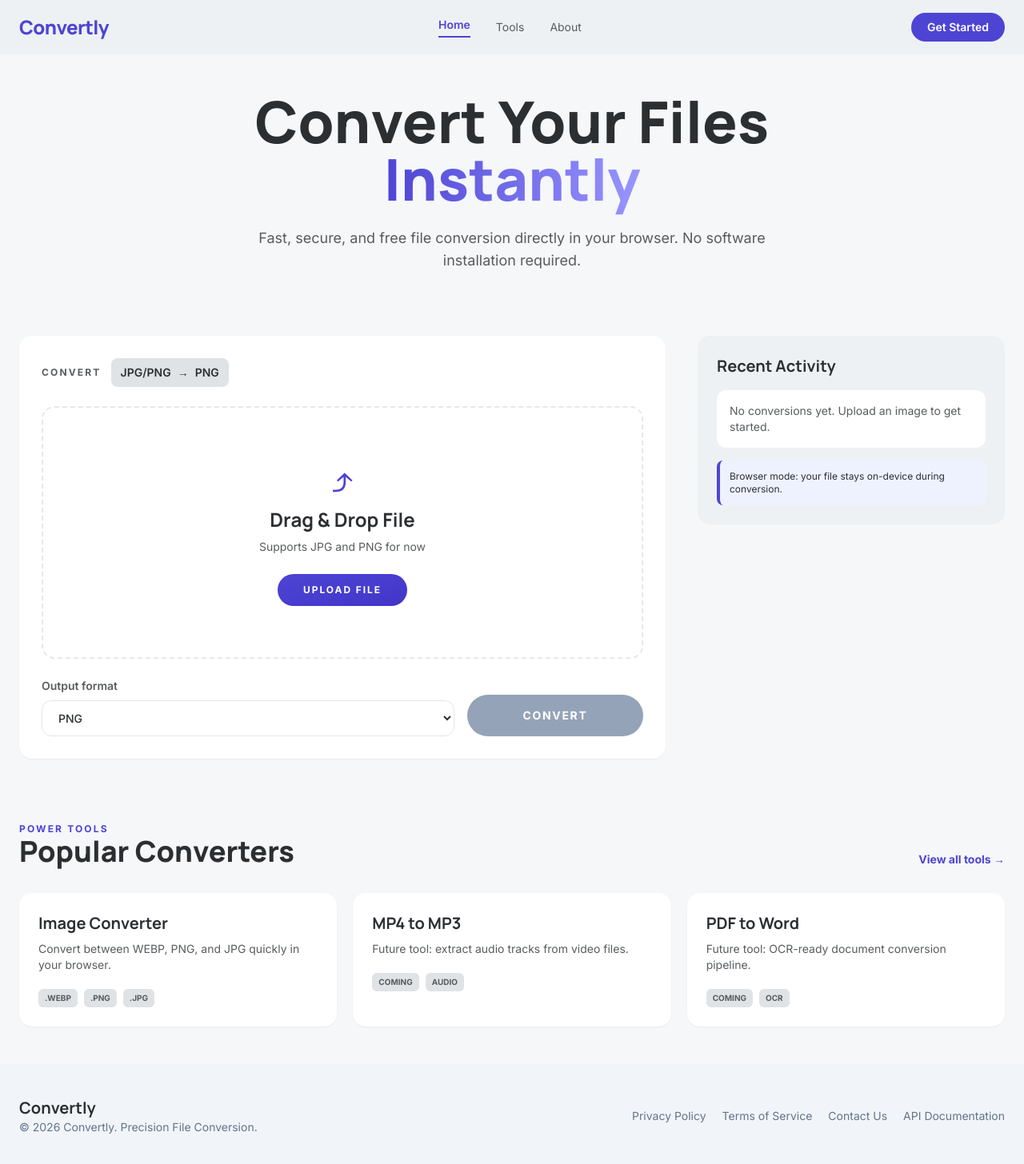
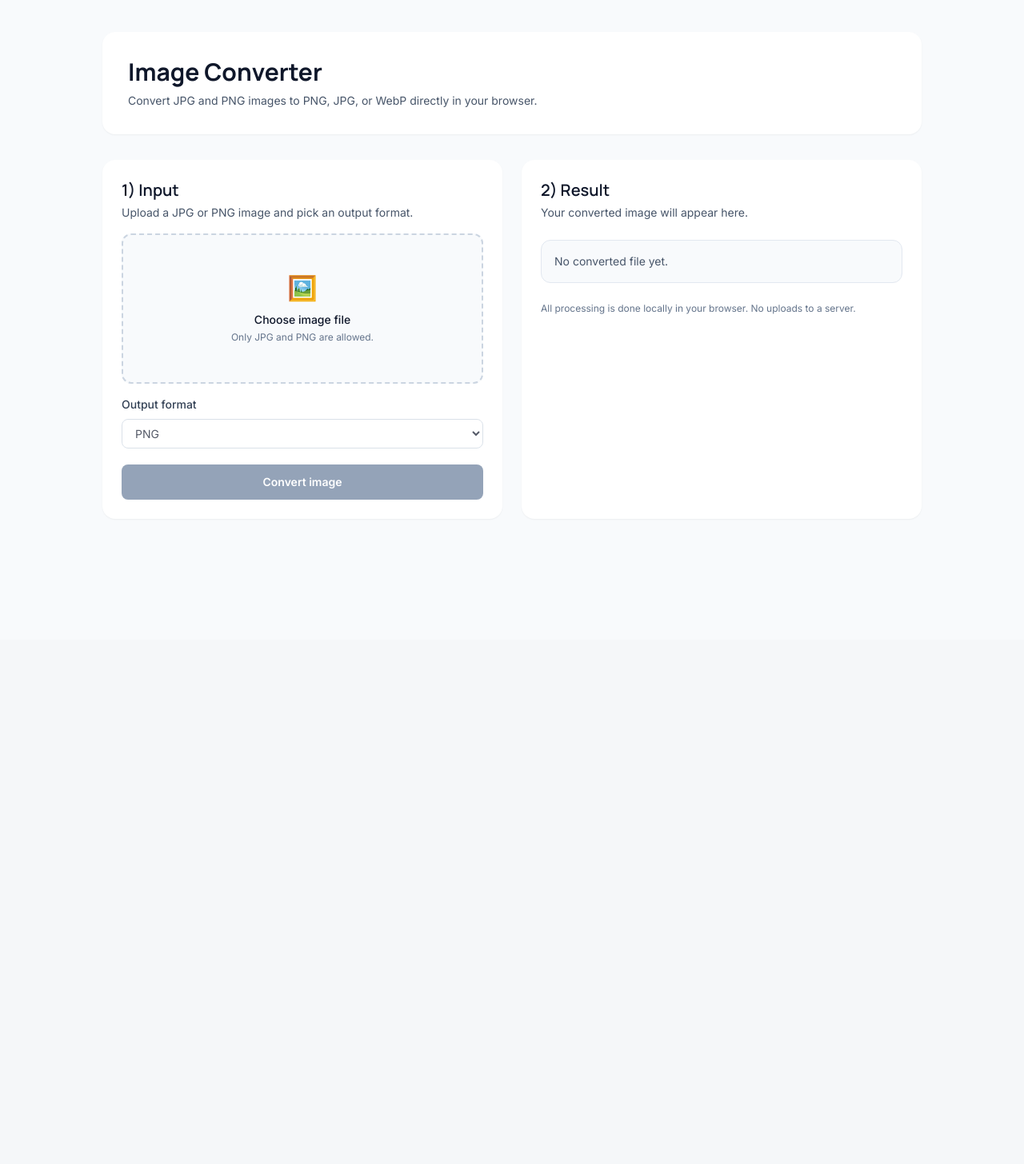
Before and after one commit to Gwanhoo/convert, a Next.js app: page / in a window 1280 px wide. Shown: the top 1456 px of the page at 80% size. After the commit the page ends 800 px from the top, so only its background shows below. Built offline with nearby package versions, Linux system fonts and the light colour scheme.

Commit message:
Refine converter download handling and output naming

```diff
--- a/app/page.tsx
+++ b/app/page.tsx
@@ -6,23 +6,15 @@ import { conversionDefinitions } from "@/lib/conversionTypes";
 
 const imageDefinition = conversionDefinitions[0];
 
-const toolCards = [
-  {
-    title: "Image Converter",
-    description: "Convert between WEBP, PNG, and JPG quickly in your browser.",
-    tags: [".WEBP", ".PNG", ".JPG"]
-  },
-  {
-    title: "MP4 to MP3",
-    description: "Future tool: extract audio tracks from video files.",
-    tags: ["COMING", "AUDIO"]
-  },
-  {
-    title: "PDF to Word",
-    description: "Future tool: OCR-ready document conversion pipeline.",
-    tags: ["COMING", "OCR"]
-  }
-];
+const outputOptionsByInput: Record<string, string[]> = {
+  "image/jpeg": ["png", "webp"],
+  "image/png": ["jpg", "webp"]
+};
+
+const formatLabelByMimeType: Record<string, string> = {
+  "image/jpeg": "JPG",
+  "image/png": "PNG"
+};
 
 export default function HomePage() {
   const [file, setFile] = useState<File | null>(null);
@@ -31,12 +23,34 @@ export default function HomePage() {
   const [downloadUrl, setDownloadUrl] = useState<string | null>(null);
   const [errorMessage, setErrorMessage] = useState<string | null>(null);
 
-  const selectedOption = useMemo(
-    () => imageDefinition.options.find((option) => option.id === selectedFormat) ?? imageDefinition.options[0],
-    [selectedFormat]
+  const previewUrl = useMemo(() => (file ? URL.createObjectURL(file) : null), [file]);
+
+  const allowedOutputIds = useMemo(() => {
+    if (!file) {
+      return imageDefinition.options.map((option) => option.id);
+    }
+
+    return outputOptionsByInput[file.type] ?? [];
+  }, [file]);
+
+  const allowedOptions = useMemo(
+    () => imageDefinition.options.filter((option) => allowedOutputIds.includes(option.id)),
+    [allowedOutputIds]
   );
 
-  const previewUrl = useMemo(() => (file ? URL.createObjectURL(file) : null), [file]);
+  const selectedOption = useMemo(() => {
+    return allowedOptions.find((option) => option.id === selectedFormat) ?? allowedOptions[0] ?? imageDefinition.options[0];
+  }, [allowedOptions, selectedFormat]);
+
+  useEffect(() => {
+    if (allowedOptions.length === 0) {
+      return;
+    }
+
+    if (!allowedOptions.some((option) => option.id === selectedFormat)) {
+      setSelectedFormat(allowedOptions[0].id);
+    }
+  }, [allowedOptions, selectedFormat]);
 
   useEffect(() => {
     return () => {
@@ -45,14 +59,22 @@ export default function HomePage() {
     };
   }, [previewUrl, downloadUrl]);
 
+  function resetDownload() {
+    if (downloadUrl) URL.revokeObjectURL(downloadUrl);
+    setDownloadUrl(null);
+  }
+
   async function handleConvert() {
-    if (!file) return;
+    if (!file) {
+      setErrorMessage("Please upload an image file first.");
+      return;
+    }
 
     setErrorMessage(null);
     setIsConverting(true);
 
     try {
-      if (downloadUrl) URL.revokeObjectURL(downloadUrl);
+      resetDownload();
       const convertedBlob = await convertImageFile(file, selectedOption);
       setDownloadUrl(URL.createObjectURL(convertedBlob));
     } catch (error) {
@@ -62,73 +84,49 @@ export default function HomePage() {
     }
   }
 
-  const outputName = file
-    ? `${file.name.replace(/\.[^/.]+$/, "")}.${selectedOption.outputExtension}`
-    : `converted.${selectedOption.outputExtension}`;
+  function handleFileSelection(nextFile: File) {
+    if (!nextFile.type.startsWith("image/")) {
+      setErrorMessage("Invalid file. Please upload an image file.");
+      setFile(null);
+      resetDownload();
+      return;
+    }
 
-
-  function handleFileSelection(nextFile: File) {
     if (!imageDefinition.acceptedMimeTypes.includes(nextFile.type)) {
-      setErrorMessage("Unsupported file type. Please upload a JPG or PNG image.");
+      setErrorMessage("Unsupported image type. Please upload JPG or PNG.");
       setFile(null);
-      setDownloadUrl(null);
+      resetDownload();
       return;
     }
 
     setFile(nextFile);
-    setDownloadUrl(null);
+    resetDownload();
     setErrorMessage(null);
   }
 
+  const outputName = `image-converted.${selectedOption.outputExtension}`;
+
   return (
-    <div className="min-h-screen text-[var(--text)]">
-      <header className="sticky top-0 z-50 tonal-shift backdrop-blur">
-        <nav className="mx-auto flex w-full max-w-7xl items-center justify-between px-6 py-4">
-          <div className="font-headline text-2xl font-extrabold tracking-tight text-[var(--primary)]">Convertly</div>
-          <div className="hidden items-center gap-8 md:flex">
-            <span className="border-b-2 border-[var(--primary)] pb-1 text-sm font-semibold text-[var(--primary)]">Home</span>
-            <span className="text-sm text-[var(--text-muted)]">Tools</span>
-            <span className="text-sm text-[var(--text-muted)]">About</span>
-          </div>
-          <button className="rounded-full bg-[var(--primary)] px-5 py-2 text-sm font-semibold text-white transition hover:bg-[var(--primary-dim)]">
-            Get Started
-          </button>
-        </nav>
-      </header>
-
-      <main className="mx-auto w-full max-w-7xl space-y-20 px-6 py-12">
-        <section className="mx-auto max-w-4xl space-y-6 text-center">
-          <h1 className="font-headline text-5xl font-extrabold leading-tight md:text-7xl">
-            Convert Your Files <span className="bg-gradient-to-r from-[var(--primary)] to-[var(--primary-container)] bg-clip-text text-transparent">Instantly</span>
-          </h1>
-          <p className="mx-auto max-w-2xl text-lg text-[var(--text-muted)]">
-            Fast, secure, and free file conversion directly in your browser. No software installation required.
-          </p>
+    <div className="min-h-screen bg-slate-50 px-6 py-10 text-slate-900">
+      <main className="mx-auto max-w-5xl space-y-8">
+        <section className="rounded-2xl bg-white p-8 shadow-sm">
+          <h1 className="text-3xl font-bold">Image Converter</h1>
+          <p className="mt-2 text-sm text-slate-600">Convert JPG and PNG images to PNG, JPG, or WebP directly in your browser.</p>
         </section>
 
-        <section className="grid grid-cols-1 gap-10 lg:grid-cols-12">
-          <div className="space-y-6 lg:col-span-8">
-            <div className="rounded-2xl bg-[var(--surface)] p-7 shadow-sm">
-              <div className="mb-6 flex flex-wrap items-center gap-3">
-                <span className="text-xs font-bold uppercase tracking-[0.18em] text-[var(--text-muted)]">Convert</span>
-                <div className="flex items-center gap-2 rounded-lg bg-[var(--surface-high)] px-3 py-2 text-sm font-semibold">
-                  <span>{file ? file.name.split(".").pop()?.toUpperCase() : "JPG/PNG"}</span>
-                  <span aria-hidden>→</span>
-                  <span>{selectedOption.label}</span>
-                </div>
-              </div>
+        <section className="grid gap-6 md:grid-cols-2">
+          <div className="rounded-2xl bg-white p-6 shadow-sm">
+            <h2 className="text-xl font-semibold">1) Input</h2>
+            <p className="mt-1 text-sm text-slate-600">Upload a JPG or PNG image and pick an output format.</p>
 
-              <label className="group flex cursor-pointer flex-col items-center justify-center rounded-2xl border-2 border-dashed border-[var(--outline)]/40 bg-[var(--surface-low)]/60 px-6 py-16 text-center transition hover:border-[var(--primary)]/40 hover:bg-[var(--primary-container)]/10">
-                <div className="mb-3 text-5xl text-[var(--primary)]">⤴</div>
-                <h2 className="font-headline text-2xl font-bold">Drag & Drop File</h2>
-                <p className="mt-2 text-sm text-[var(--text-muted)]">Supports JPG and PNG for now</p>
-                <span className="mt-6 rounded-full bg-gradient-to-br from-[var(--primary)] to-[var(--primary-dim)] px-8 py-3 text-xs font-bold uppercase tracking-[0.16em] text-white">
-                  Upload File
-                </span>
+            <label className="mt-4 flex cursor-pointer flex-col items-center justify-center rounded-xl border-2 border-dashed border-slate-300 bg-slate-50 px-5 py-12 text-center transition hover:border-slate-400">
+              <span className="text-3xl">🖼️</span>
+              <span className="mt-3 text-sm font-medium">Choose image file</span>
+              <span className="mt-1 text-xs text-slate-500">Only JPG and PNG are allowed.</span>
               <input
                 className="sr-only"
                 type="file"
-                  accept={imageDefinition.acceptedMimeTypes.join(",")}
+                accept="image/*"
                 onChange={(event) => {
                   const nextFile = event.target.files?.[0];
                   if (nextFile) {
@@ -139,115 +137,78 @@ export default function HomePage() {
               />
             </label>
 
-              <div className="mt-6 grid gap-4 md:grid-cols-[1fr_auto] md:items-end">
-                <div>
-                  <label htmlFor="output-format" className="mb-2 block text-sm font-semibold text-[var(--text-muted)]">
+            {previewUrl && file && (
+              <div className="mt-4 rounded-xl border border-slate-200 bg-slate-50 p-3">
+                <p className="mb-2 text-xs font-semibold uppercase tracking-wide text-slate-500">Preview</p>
+                <img src={previewUrl} alt={file.name} className="max-h-56 w-full rounded-lg object-contain" />
+                <p className="mt-2 truncate text-sm font-medium">{file.name}</p>
+              </div>
+            )}
+
+            <div className="mt-4">
+              <label htmlFor="output-format" className="mb-2 block text-sm font-medium text-slate-700">
                 Output format
               </label>
               <select
                 id="output-format"
-                    value={selectedFormat}
+                value={selectedOption.id}
                 onChange={(event) => {
                   setSelectedFormat(event.target.value);
-                      setDownloadUrl(null);
+                  resetDownload();
                 }}
-                    className="w-full rounded-xl border border-[var(--outline)]/40 bg-white px-4 py-3 text-sm font-medium"
+                className="w-full rounded-lg border border-slate-300 bg-white px-3 py-2 text-sm"
+                disabled={!file || allowedOptions.length === 0}
               >
-                    {imageDefinition.options.map((option) => (
+                {allowedOptions.map((option) => (
                   <option key={option.id} value={option.id}>
                     {option.label}
                   </option>
                 ))}
               </select>
+              {file && (
+                <p className="mt-2 text-xs text-slate-500">
+                  {formatLabelByMimeType[file.type] ?? "Input"} → {selectedOption.label}
+                </p>
+              )}
             </div>
 
             <button
               type="button"
               onClick={handleConvert}
               disabled={!file || isConverting}
-                  className="min-w-[220px] rounded-full bg-[var(--primary)] px-8 py-4 text-sm font-bold uppercase tracking-[0.12em] text-white shadow-lg shadow-[var(--primary)]/25 transition hover:bg-[var(--primary-dim)] disabled:cursor-not-allowed disabled:bg-slate-400 disabled:shadow-none"
+              className="mt-5 w-full rounded-lg bg-slate-900 px-4 py-3 text-sm font-semibold text-white transition hover:bg-slate-700 disabled:cursor-not-allowed disabled:bg-slate-400"
             >
-                  {isConverting ? "Converting..." : "Convert"}
+              {isConverting ? "Converting..." : "Convert image"}
             </button>
+
+            {errorMessage && <p className="mt-3 text-sm font-medium text-rose-700">{errorMessage}</p>}
           </div>
 
-              {errorMessage && <p className="mt-4 text-sm font-medium text-rose-700">{errorMessage}</p>}
-            </div>
-          </div>
+          <div className="rounded-2xl bg-white p-6 shadow-sm">
+            <h2 className="text-xl font-semibold">2) Result</h2>
+            <p className="mt-1 text-sm text-slate-600">Your converted image will appear here.</p>
 
-          <aside className="space-y-6 lg:col-span-4">
-            <div className="rounded-2xl bg-[var(--surface-low)] p-6">
-              <h3 className="font-headline text-xl font-bold">Recent Activity</h3>
-              <div className="mt-4 rounded-xl bg-white p-4">
-                {previewUrl && file ? (
-                  <>
-                    <img src={previewUrl} alt={file.name} className="mb-3 h-40 w-full rounded-lg object-cover" />
-                    <p className="truncate text-sm font-bold">{file.name}</p>
-                    <p className="text-xs text-[var(--text-muted)]">Ready to convert</p>
-                  </>
-                ) : (
-                  <p className="text-sm text-[var(--text-muted)]">No conversions yet. Upload an image to get started.</p>
-                )}
-              </div>
-
-              {downloadUrl && (
+            {downloadUrl ? (
+              <div className="mt-6 space-y-4 rounded-xl border border-emerald-200 bg-emerald-50 p-4">
+                <p className="text-sm font-medium text-emerald-800">Conversion complete.</p>
                 <a
                   href={downloadUrl}
                   download={outputName}
-                  className="mt-4 inline-flex w-full items-center justify-center rounded-full bg-[var(--primary-container)]/20 px-4 py-3 text-sm font-semibold text-[var(--primary)] transition hover:bg-[var(--primary-container)]/40"
+                  className="inline-flex w-full items-center justify-center rounded-lg bg-emerald-600 px-4 py-3 text-sm font-semibold text-white transition hover:bg-emerald-700"
                 >
-                  Download converted file
+                  Download {outputName}
                 </a>
+              </div>
+            ) : (
+              <div className="mt-6 rounded-xl border border-slate-200 bg-slate-50 p-4 text-sm text-slate-600">
+                {isConverting ? "Working on your conversion..." : "No converted file yet."}
+              </div>
             )}
 
-              <p className="mt-4 rounded-lg border-l-4 border-[var(--primary)] bg-indigo-50 p-3 text-xs text-[var(--text)]">
-                Browser mode: your file stays on-device during conversion.
-              </p>
-            </div>
-          </aside>
-        </section>
-
-        <section className="space-y-8">
-          <div className="flex flex-col gap-2 md:flex-row md:items-end md:justify-between">
-            <div>
-              <p className="text-xs font-bold uppercase tracking-[0.18em] text-[var(--primary)]">Power Tools</p>
-              <h2 className="font-headline text-4xl font-extrabold">Popular Converters</h2>
-            </div>
-            <button type="button" className="text-sm font-bold text-[var(--primary)]">View all tools →</button>
-          </div>
-
-          <div className="grid grid-cols-1 gap-5 md:grid-cols-3">
-            {toolCards.map((tool) => (
-              <article key={tool.title} className="rounded-2xl bg-white p-6 shadow-sm transition hover:-translate-y-0.5 hover:shadow-md">
-                <h3 className="font-headline text-xl font-bold">{tool.title}</h3>
-                <p className="mt-2 text-sm text-[var(--text-muted)]">{tool.description}</p>
-                <div className="mt-5 flex flex-wrap gap-2">
-                  {tool.tags.map((tag) => (
-                    <span key={tag} className="rounded-md bg-[var(--surface-high)] px-2 py-1 text-[10px] font-bold text-[var(--text-muted)]">
-                      {tag}
-                    </span>
-                  ))}
-                </div>
-              </article>
-            ))}
+            <p className="mt-6 text-xs text-slate-500">All processing is done locally in your browser. No uploads to a server.</p>
           </div>
         </section>
       </main>
-
-      <footer className="bg-slate-100">
-        <div className="mx-auto flex w-full max-w-7xl flex-col items-center justify-between gap-6 px-6 py-10 text-center md:flex-row md:text-left">
-          <div>
-            <p className="font-headline text-xl font-bold">Convertly</p>
-            <p className="text-sm text-slate-500">© 2026 Convertly. Precision File Conversion.</p>
-          </div>
-          <div className="flex flex-wrap justify-center gap-5 text-sm text-slate-500">
-            <span>Privacy Policy</span>
-            <span>Terms of Service</span>
-            <span>Contact Us</span>
-            <span>API Documentation</span>
-          </div>
-        </div>
-      </footer>
     </div>
   );
 }
--- a/lib/conversionTypes.ts
+++ b/lib/conversionTypes.ts
@@ -29,6 +29,12 @@ export const conversionDefinitions: ConversionDefinition[] = [
         outputExtension: "png"
       },
       {
+        id: "jpg",
+        label: "JPG",
+        outputMimeType: "image/jpeg",
+        outputExtension: "jpg"
+      },
+      {
         id: "webp",
         label: "WebP",
         outputMimeType: "image/webp",
```
Lines whose indentation alone changed are shown as unchanged.
